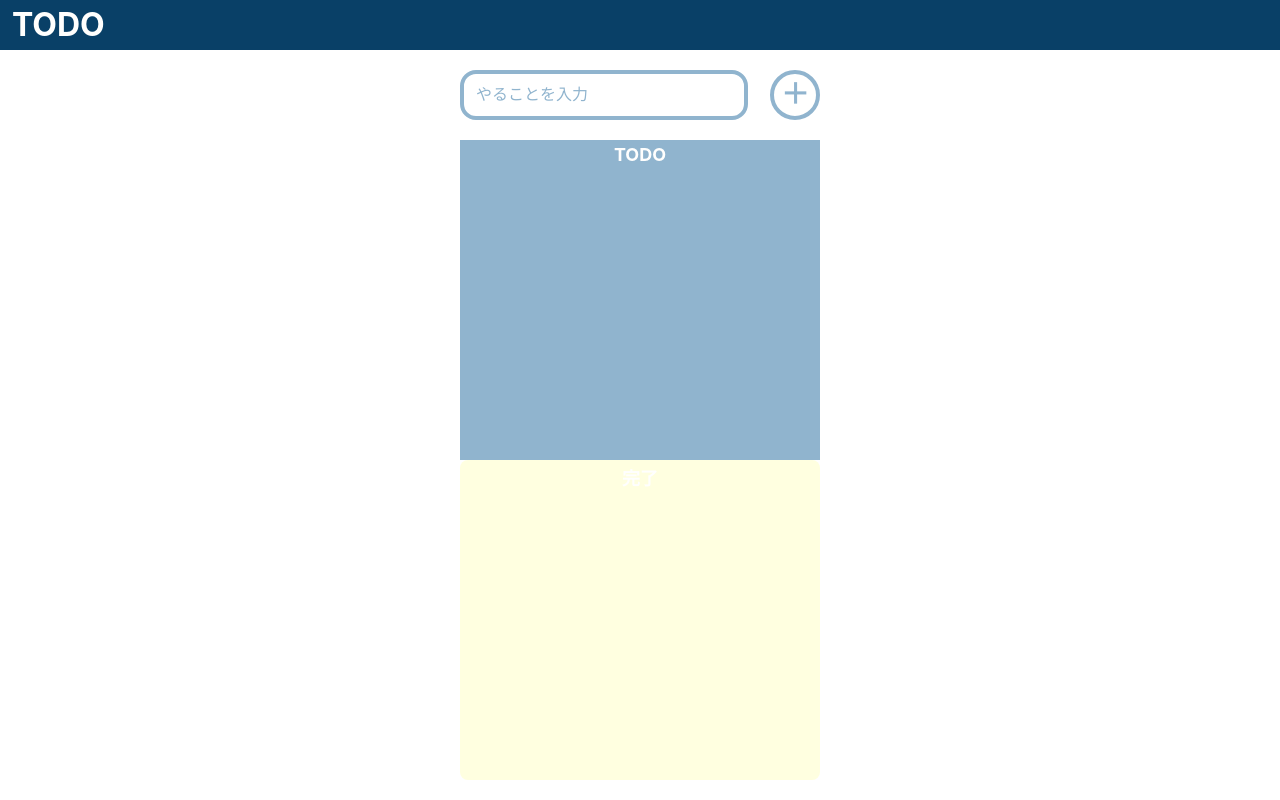
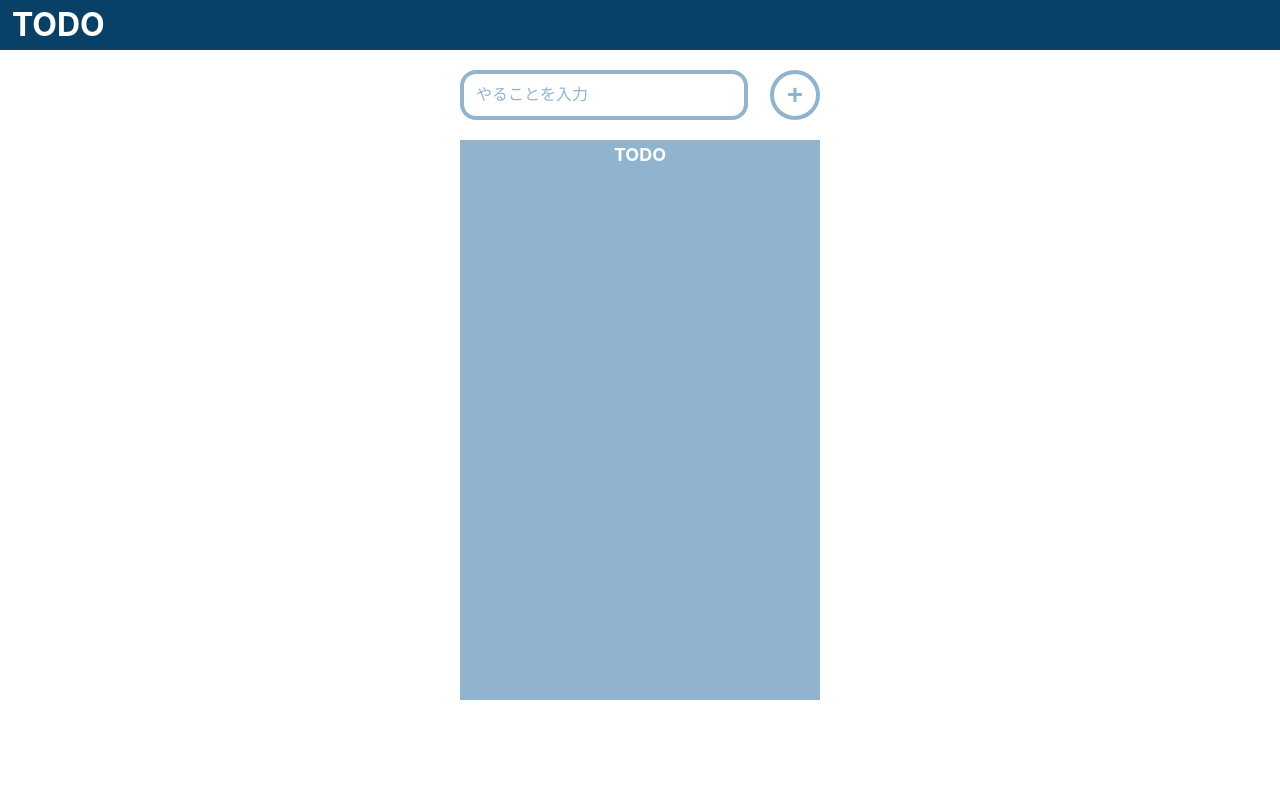
Before and after one commit to SatoTaisei/todo-app, a Next.js app: page / in a window 1280 px wide. Built offline with nearby package versions, Linux system fonts and the light colour scheme.

Commit message:
♻️ 完了エリアの廃止＆簡素化

```diff
--- a/src/components/CompleteTodos.jsx
+++ /dev/null
@@ -1,25 +0,0 @@
-import { React } from "react";
-import styles from "src/styles//Home.module.css";
-
-export const CompleteTodos = (props) => {
-  const { todos, onClickBack } = props;
-
-  return (
-    <div className={styles.complete_area}>
-      <p className={styles.title}>完了</p>
-      {todos.map((todo, index) => {
-        return (
-          <ul key={todo} className={styles.list_row}>
-            <li>{todo}</li>
-            <button
-              className={styles.compDleteButton}
-              onClick={() => onClickBack(index)}
-            >
-              戻
-            </button>
-          </ul>
-        );
-      })}
-    </div>
-  );
-};
--- a/src/components/IncompleteTodos.jsx
+++ /dev/null
@@ -1,36 +0,0 @@
-import { React } from "react";
-import styles from "src/styles//Home.module.css";
-
-export const IncompleteTodos = (props) => {
-  const { todos, onClickComplete, onClickDelete } = props;
-
-  return (
-    <div className={styles.imcomplete_area}>
-      <p className={styles.title}>TODO</p>
-      {todos.map((todo, index) => {
-        return (
-          <ul key={todo} className={styles.list_row}>
-            <div className={styles.IncompleteTodosFlex}>
-              {/* 下まだ関数入れてない */}
-              <button className={styles.compDleteButton}>✔</button>
-              <li>{todo}</li>
-              {/* <button
-              className={styles.compDleteButton}
-              onClick={() => onClickComplete(index)}
-              >
-                完
-              </button> */}
-            </div>
-
-            <button
-              className={styles.compDleteButton}
-              onClick={() => onClickDelete(index)}
-            >
-              削
-            </button>
-          </ul>
-        );
-      })}
-    </div>
-  );
-};
--- a/src/components/InputTodo.jsx
+++ /dev/null
@@ -1,20 +0,0 @@
-import { React } from "react";
-import styles from "src/styles//Home.module.css";
-
-export const InputTodo = (props) => {
-  const { todoText, onChange, onClick } = props;
-
-  return (
-    <div className={styles.input_area}>
-      <input
-        className={styles.input_text}
-        placeholder="やることを入力"
-        value={todoText}
-        onChange={onChange}
-      />
-      <button className={styles.addButton} onClick={onClick}>
-        ＋
-      </button>
-    </div>
-  );
-};
--- a/src/pages/_app.jsx
+++ b/src/pages/_app.jsx
@@ -1,17 +1,12 @@
 import Head from "next/head";
-import { React } from "react";
-import "src/styles/globals.css";
+import "../styles/globals.css";
 
 function MyApp({ Component, pageProps }) {
   return (
     <>
       <Head>
         <title>TODOリスト</title>
-        <meta name="description" content="Let's start TODO-App" />
-        <meta
-          name="viewport"
-          content="width=device-width, initial-scale=1.0, viewport-fit=cover"
-        ></meta>
+        <meta name="description" content="Let's todo!" />
         <link rel="icon" href="/favicon.ico" />
       </Head>
 
--- a/src/pages/index.jsx
+++ b/src/pages/index.jsx
@@ -1,71 +1,72 @@
-import { React, useState } from "react";
-import styles from "src/styles//Home.module.css";
-import { InputTodo } from "src/components/InputTodo";
-import { IncompleteTodos } from "src/components/IncompleteTodos";
-import { CompleteTodos } from "src/components/CompleteTodos";
+import { useState } from "react";
+import styles from "../styles/Home.module.css";
 
 export default function Home() {
   const [todoText, setTodoText] = useState("");
-  const [incompleteTodos, setIncompleteTodos] = useState([]);
-  const [completeTodos, setCompleteTodos] = useState([]);
-
-  const onChangeTodoText = (e) => setTodoText(e.target.value);
-
-  const onClickAdd = () => {
-    if (todoText === "") return;
-    const newTodos = [...incompleteTodos, todoText];
-    setIncompleteTodos(newTodos);
-    setTodoText("");
-  };
-
-  const onClickDelete = (index) => {
-    const newTodos = [...incompleteTodos];
-    newTodos.splice(index, 1);
-    setIncompleteTodos(newTodos);
-  };
-
-  const onClickComplete = (index) => {
-    const newIncompleteTodos = [...incompleteTodos];
-    newIncompleteTodos.splice(index, 1);
-
-    const newCompleteTodos = [...completeTodos, incompleteTodos[index]];
-
-    setIncompleteTodos(newIncompleteTodos);
-    setCompleteTodos(newCompleteTodos);
-  };
-
-  const onClickBack = (index) => {
-    const newCompleteTodos = [...completeTodos];
-    newCompleteTodos.splice(index, 1);
-
-    const newIncompleteTodos = [...incompleteTodos, completeTodos[index]];
-
-    setCompleteTodos(newCompleteTodos);
-    setIncompleteTodos(newIncompleteTodos);
-  };
+  const [displayTodos, setDisplayTodos] = useState([]);
+  const [checkFlag, setCheckFlag] = useState(false);
 
   return (
     <div className={styles.container}>
       {/* ヘッダー */}
       <header className={styles.header}>TODO</header>
-      {/* メイン画面 */}
+      {/* メインエリア */}
       <main className={styles.main}>
-        {/* 追加エリア */}
-        <InputTodo
-          todoText={todoText}
-          onChange={onChangeTodoText}
-          onClick={onClickAdd}
-        />
+        {/* 入力エリア → InputTodo*/}
+        <div className={styles.input_area}>
+          <input
+            type="text"
+            placeholder="やることを入力"
+            value={todoText}
+            onChange={(e) => setTodoText(e.target.value)}
+            className={styles.input_text}
+          />
+          <button
+            className={styles.addButton}
+            onClick={() => {
+              if (todoText === "") return;
+              const newTodos = [...displayTodos, todoText];
+              setDisplayTodos(newTodos);
+              setTodoText("");
+            }}
+          >
+            {"\u002B"}
+          </button>
+        </div>
 
-        {/* 未完了エリア */}
-        <IncompleteTodos
-          todos={incompleteTodos}
-          onClickComplete={onClickComplete}
-          onClickDelete={onClickDelete}
-        />
-
-        {/* 完了エリア */}
-        <CompleteTodos todos={completeTodos} onClickBack={onClickBack} />
+        {/* TODO表示エリア → displayTodos */}
+        <div className={styles.incomplete_area}>
+          <p className={styles.title}>TODO</p>
+          {displayTodos.map((todo, index) => {
+            return (
+              <ul key={index} className={styles.list_row}>
+                <div className={styles.IncompleteTodosFlex}>
+                  <button
+                    className={styles.compDleteButton}
+                    onClick={() => {
+                      setCheckFlag((checkFlag) => !checkFlag);
+                      alert(checkFlag);
+                    }}
+                  >
+                    {/* {checkFlag ? "\u2714" : null} */}
+                    {checkFlag && "\u2714"}
+                  </button>
+                  <li>{todo}</li>
+                </div>
+                <button
+                  className={styles.compDleteButton}
+                  onClick={() => {
+                    const newTodos = [...displayTodos];
+                    newTodos.splice(index, 1);
+                    setDisplayTodos(newTodos);
+                  }}
+                >
+                  {"\u2716"}
+                </button>
+              </ul>
+            );
+          })}
+        </div>
       </main>
     </div>
   );
--- a/src/styles/Home.module.css
+++ b/src/styles/Home.module.css
@@ -1,7 +1,5 @@
 .container {
-  /* min-height: 100vh; */
   width: auto;
-  /* padding: 0 0.5rem; */
   display: flex;
   flex-direction: column;
   justify-content: center;
@@ -23,7 +21,6 @@
 
 .main {
   width: 375px;
-  /* width: auto; */
   display: flex;
   flex-direction: column;
   justify-content: center;
@@ -79,11 +76,12 @@
 }
 
 .compDleteButton {
-  /* color: #333; */
   width: 32px;
   height: 32px;
   border-radius: 50%;
-  font-size: medium;
+  font-size: x-large;
+  line-height: 32px;
+  text-align: center;
   border: none;
   margin: 0 4px;
 }
@@ -92,24 +90,17 @@
   cursor: pointer;
 }
 
-.imcomplete_area {
+.incomplete_area {
   background-color: #90b4ce;
   width: 96%;
-  min-height: 200px;
-  height: 40vh;
+  min-height: 70vh;
+  max-height: 80vh;
+  margin-bottom: 20px;
 }
 
 .IncompleteTodosFlex {
   display: flex;
   align-items: center;
-}
-
-.complete_area {
-  background-color: #ffffe0;
-  width: 96%;
-  min-height: 200px;
-  height: 40vh;
-  border-radius: 8px;
 }
 
 .title {
--- a/src/styles/globals.css
+++ b/src/styles/globals.css
@@ -1,3 +1,5 @@
+@charset "utf-8";
+
 html,
 body {
   padding: 0;
```
